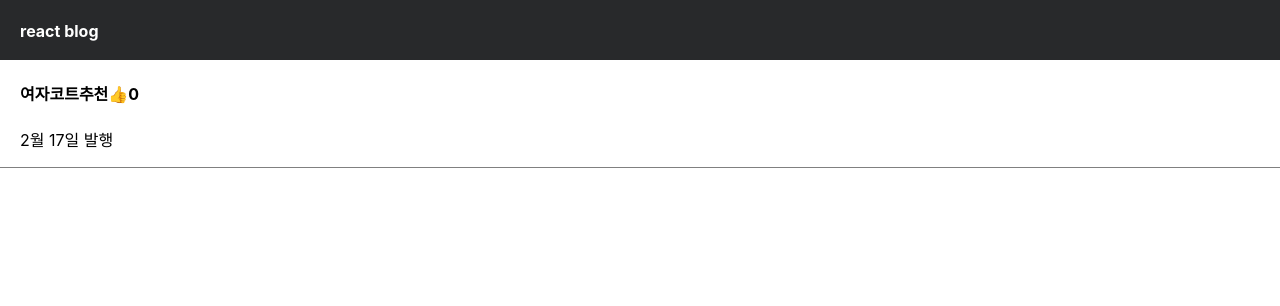
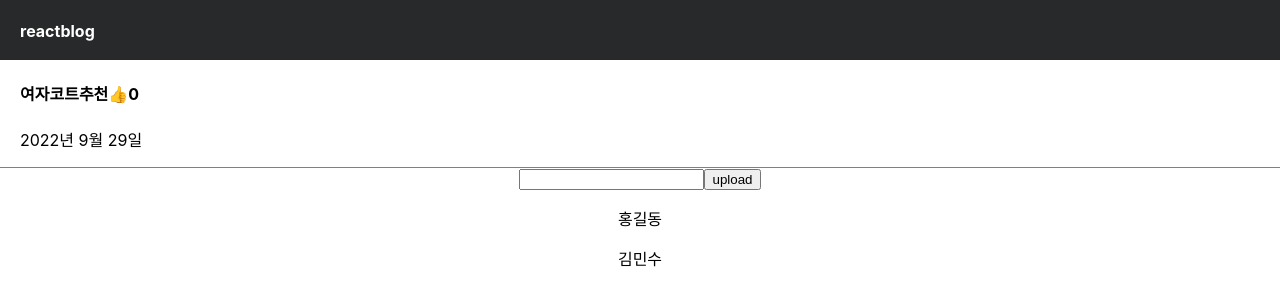
Before and after one commit to theco12/blogProject, a React (Create React App) app in the folder blog/: page / in a window 1280 px wide. Shown: the top 306 px of the page. Built offline with nearby package versions, Linux system fonts and the light colour scheme.

Commit message:
Update App.js

```diff
--- a/blog/src/App.js
+++ b/blog/src/App.js
@@ -1,14 +1,31 @@
 import "./App.css";
-import { useState } from "react";
+import { useState, useTransition } from "react";
 
-function App() {
-  let logo = "react blog";
+const App = () => {
   let [글제목, 글제목변경] = useState([
     "여자코트추천",
     "남자코트추천",
     "파이썬공부",
   ]);
+
+  const [names, setnames] = useState(["홍길동", "김민수"]);
+  const [input, setinput] = useState("");
+  const handleinputchange = (e) => {
+    setinput(e.target.value);
+  };
+
+  const handleupload = () => {
+    setnames((prevstate) => {
+      return [input, ...prevstate];
+    });
+  };
+
+  let logo = useState("reactblog");
   let [like, setlike] = useState(0);
+  let [modal, setmodal] = useState(false);
+  [1, 2, 3].map(function (a) {
+    return "123456";
+  });
 
   return (
     <div className="App">
@@ -23,14 +40,33 @@
               setlike(like + 1);
             }}
           >
-            👍
+            👍{like}
           </span>
-          {like}
         </h4>
-        <p>2월 17일 발행</p>
+        <p>2022년 9월 29일</p>
+      </div>
+
+      {modal === true ? <Modal /> : null}
+
+      <div>
+        <input type="text" value={input} onChange={handleinputchange} />
+        <button onClick={handleupload}>upload</button>
+
+        {names.map((name, idx) => {
+          return <p key={idx}> {name}</p>;
+        })}
       </div>
     </div>
   );
-}
+};
+
+const Modal = () => {
+  return (
+    <div className="modal">
+      <h4>제목</h4>
+      <p>날짜</p>
+    </div>
+  );
+};
 
 export default App;
```
